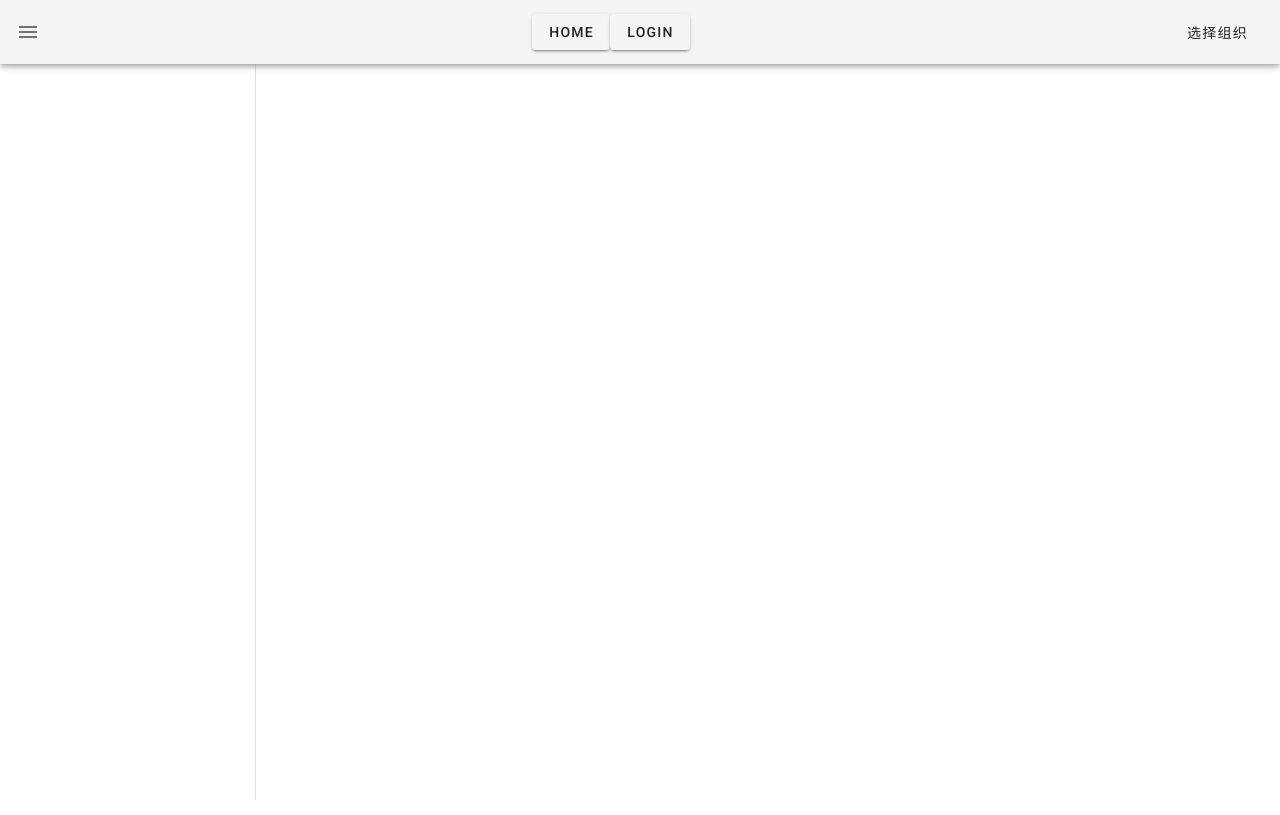
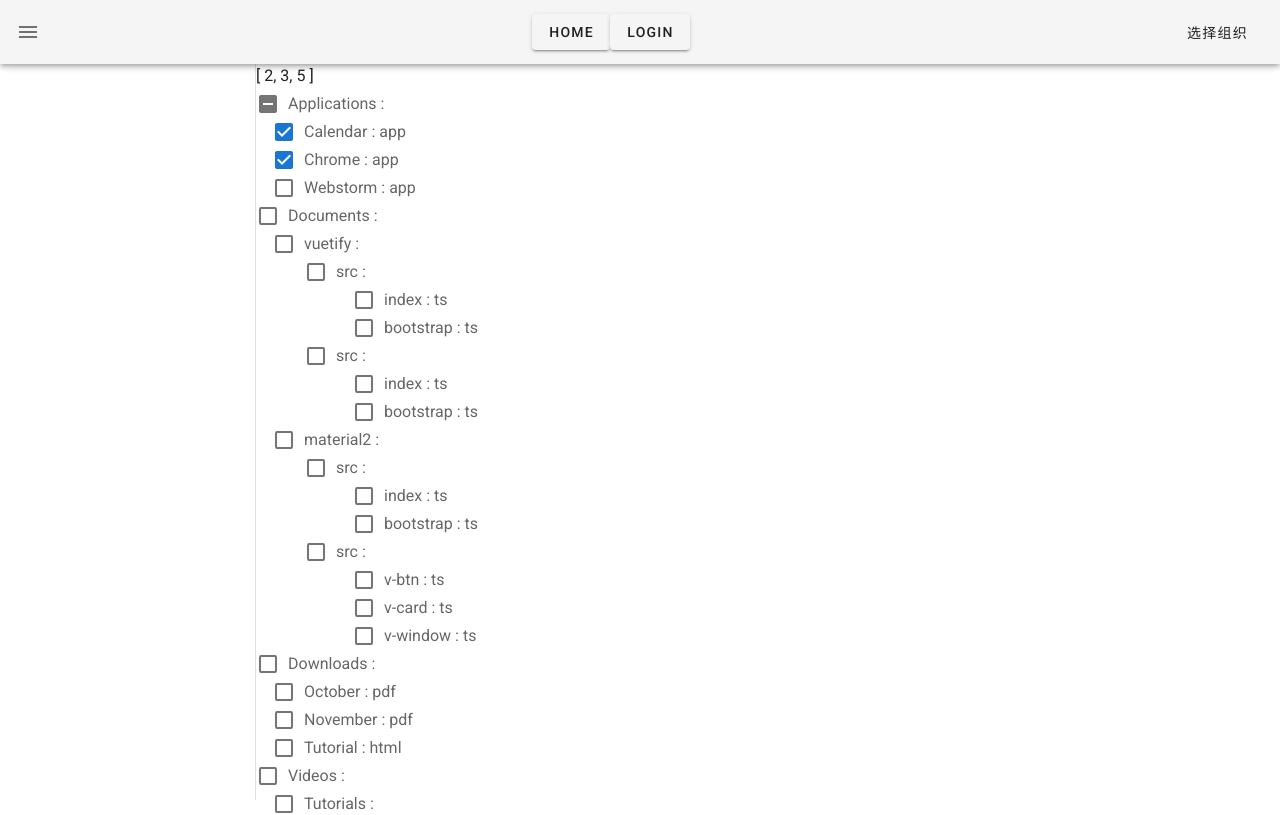
Before and after one commit to vspirit803/sora-flow-fe, a Vue app: page /test in a window 1280 px wide. Shown: the top 815 px of the page. Built offline with nearby package versions, Linux system fonts and the light colour scheme.

Commit message:
feat: add duplicate tree component
allow duplicate values in the tree

```diff
--- /dev/null
+++ b/src/components/DuplicateTree.vue
@@ -0,0 +1,56 @@
+
+<!--可带有重复值的树-->
+<template>
+  <div>
+    <DuplicateTreeNode
+      v-for="eachNode of items"
+      :key="eachNode[valueKey]"
+      v-bind="{value, textKey, valueKey, childrenKey, item: eachNode}"
+      @change="onChange"
+    />
+  </div>
+</template>
+
+<script lang="ts">
+import { defineComponent, ref, watch } from '@vue/composition-api';
+
+import DuplicateTreeNode from './DuplicateTreeNode.vue';
+
+export default defineComponent({
+  name: 'DuplicateTree',
+  emits: ['change'],
+  components: { DuplicateTreeNode },
+  model: {
+    event: 'change',
+  },
+  props: {
+    value: {
+      type: Array,
+      default: () => [],
+    },
+    items: {
+      type: Array,
+      default: () => [],
+    },
+    textKey: {
+      type: String,
+      default: 'text',
+    },
+    valueKey: {
+      type: String,
+      default: 'value',
+    },
+    childrenKey: {
+      type: String,
+      default: 'children',
+    },
+  },
+  setup(props, { emit }) {
+    function onChange(newValues: Array<any>) {
+      emit('change', newValues);
+    }
+
+    return { onChange };
+  },
+});
+</script>
--- /dev/null
+++ b/src/components/DuplicateTreeNode.vue
@@ -0,0 +1,94 @@
+<!--可带有重复值的树结点-->
+<template>
+  <div :class="'ml-' + level * 4">
+    <v-checkbox
+      class="mt-0"
+      :input-value="isSelected"
+      :indeterminate="isIndeterminate"
+      :label="item[textKey]"
+      hide-details
+      @click="onSelect(!isSelected)"
+    />
+
+    <template v-if="item[childrenKey] && item[childrenKey].length">
+      <DuplicateTreeNode
+        v-for="eachNode of item[childrenKey]"
+        :key="eachNode[valueKey]"
+        ref="childrenNodes"
+        v-bind="{value, textKey, valueKey, childrenKey, item: eachNode, level: level + 1}"
+        @change="(value) => $emit('change', value)"
+      />
+    </template>
+  </div>
+</template>
+
+<script lang="ts">
+import { computed, defineComponent } from '@vue/composition-api';
+
+function extractValues(item: Record<string, unknown>, valueKey: string, childrenKey: string): Array<string> {
+  if (Array.isArray(item[childrenKey]) && (item[childrenKey] as Array<Record<string, unknown>>).length) {
+    return (item[childrenKey] as Array<Record<string, unknown>>)
+      .map((eachChild) => extractValues(eachChild, valueKey, childrenKey))
+      .reduce((prev, curr) => [...prev, ...curr], []);
+  }
+  return [item[valueKey] as string];
+}
+
+export default defineComponent({
+  name: 'DuplicateTreeNode',
+  props: {
+    value: {
+      type: Array,
+      default: () => [],
+    },
+    item: {
+      type: Object,
+      default: () => ({}),
+    },
+    textKey: {
+      type: String,
+      default: 'text',
+    },
+    valueKey: {
+      type: String,
+      default: 'value',
+    },
+    childrenKey: {
+      type: String,
+      default: 'children',
+    },
+    level: {
+      type: Number,
+      default: 0,
+    },
+  },
+  setup(props, { emit }) {
+    const allValues = extractValues(props.item, props.valueKey, props.childrenKey);
+    const isLeaf = computed(() => !props.item[props.childrenKey]?.length);
+
+    const isSelected = computed(() => allValues.every((eachValue) => props.value.includes(eachValue)));
+    const isIndeterminate = computed(() =>
+      isLeaf.value ? false : !isSelected.value && allValues.some((eachValue) => props.value.includes(eachValue)),
+    );
+
+    function onSelect(value: boolean) {
+      const newValues = new Set(props.value);
+
+      if (value) {
+        allValues.forEach((eachValue) => newValues.add(eachValue));
+      } else {
+        allValues.forEach((eachValue) => newValues.delete(eachValue));
+      }
+
+      emit('change', Array.from(newValues));
+    }
+    return { onSelect, allValues, isSelected, isIndeterminate, isLeaf };
+  },
+});
+</script>
+<style lang="less" scoped>
+.node-label {
+  user-select: none;
+  cursor: pointer;
+}
+</style>
--- a/src/router/index.ts
+++ b/src/router/index.ts
@@ -123,6 +123,12 @@ const routes: Array<RouteConfig> = [
       });
     },
   },
+  //应用数据收集任务
+  {
+    path: '/test',
+    name: 'Test',
+    component: () => import(/* webpackChunkName: "test" */ '@/views/Test.vue'),
+  },
 ];
 
 const router = new VueRouter({
--- /dev/null
+++ b/src/views/Test.vue
@@ -0,0 +1,116 @@
+<!--可带有重复值的树-->
+<template>
+  <div>
+    <span>{{ value }}</span>
+    <DuplicateTree
+      v-model="value"
+      style="width: 300px;"
+      :items="items"
+      text-key="name"
+      value-key="id"
+    />
+  </div>
+</template>
+
+<script lang="ts">
+import { defineComponent, ref } from '@vue/composition-api';
+
+import DuplicateTree from '@/components/DuplicateTree.vue';
+
+export default defineComponent({
+  name: 'Test',
+  components: { DuplicateTree },
+  setup() {
+    const items = [
+      {
+        id: 1,
+        name: 'Applications :',
+        children: [
+          { id: 2, name: 'Calendar : app' },
+          { id: 3, name: 'Chrome : app' },
+          { id: 4, name: 'Webstorm : app' },
+        ],
+      },
+      {
+        id: 5,
+        name: 'Documents :',
+        children: [
+          {
+            id: 6,
+            name: 'vuetify :',
+            children: [
+              {
+                id: 7,
+                name: 'src :',
+                children: [
+                  { id: 8, name: 'index : ts' },
+                  { id: 9, name: 'bootstrap : ts' },
+                ],
+              },
+              {
+                id: 77,
+                name: 'src :',
+                children: [
+                  { id: 8, name: 'index : ts' },
+                  { id: 99, name: 'bootstrap : ts' },
+                ],
+              },
+            ],
+          },
+          {
+            id: 10,
+            name: 'material2 :',
+            children: [
+              {
+                id: 77,
+                name: 'src :',
+                children: [
+                  { id: 8, name: 'index : ts' },
+                  { id: 99, name: 'bootstrap : ts' },
+                ],
+              },
+              {
+                id: 11,
+                name: 'src :',
+                children: [
+                  { id: 12, name: 'v-btn : ts' },
+                  { id: 13, name: 'v-card : ts' },
+                  { id: 14, name: 'v-window : ts' },
+                ],
+              },
+            ],
+          },
+        ],
+      },
+      {
+        id: 15,
+        name: 'Downloads :',
+        children: [
+          { id: 16, name: 'October : pdf' },
+          { id: 17, name: 'November : pdf' },
+          { id: 18, name: 'Tutorial : html' },
+        ],
+      },
+      {
+        id: 19,
+        name: 'Videos :',
+        children: [
+          {
+            id: 20,
+            name: 'Tutorials :',
+            children: [
+              { id: 21, name: 'Basic layouts : mp4' },
+              { id: 22, name: 'Advanced techniques : mp4' },
+              { id: 23, name: 'All about app : dir' },
+            ],
+          },
+          { id: 24, name: 'Intro : mov' },
+          { id: 25, name: 'Conference introduction : avi' },
+        ],
+      },
+    ];
+    const value = ref([2, 3, 5]);
+    return { items, value };
+  },
+});
+</script>
```
